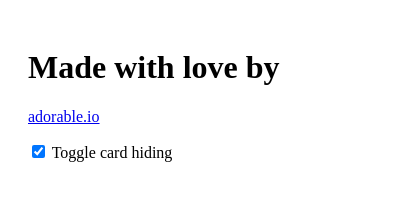
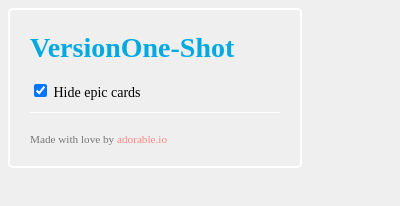
Before and after one commit to adorableio/version-one-shot, a browser extension: page app/popup.html in a window 400 px wide. Drawn offline with nearby package versions, Linux system fonts and the light colour scheme; files that its build step writes are made by us from their sources.

Commit message:
WIP bad styles. I'll make them better, don't worry

```diff
--- a/app/popup.html
+++ b/app/popup.html
@@ -11,10 +11,12 @@
     <!-- endbuild -->
   </head>
   <body>
-    <h1>Made with love by</h1>
-    <p><a href="http://adorable.io/?utm_source=chrome-extension&utm_campaign=version-one-shot" target="_blank">adorable.io</a></p>
 
-    <label><input type="checkbox" id="toggle-cards"/> Toggle card hiding</label>
+    <h1>VersionOne-Shot</h1>
+
+    <div class="options">
+      <label><input type="checkbox" id="toggle-cards"/> Hide epic cards</label>
+    </div>
 
     <!-- build:js scripts/popup-vendor.js -->
     <!-- bower:js -->
@@ -25,5 +27,10 @@
     <!-- build:js scripts/popup.js -->
     <script src="scripts/popup.js"></script>
     <!-- endbuild -->
+
+    <footer>
+      <p>Made with love by <a href="http://adorable.io/?utm_source=chrome-extension&utm_campaign=version-one-shot" target="_blank">adorable.io</a></p>
+    </footer>
+
   </body>
 </html>
--- a/app/styles/main.css
+++ b/app/styles/main.css
@@ -1,3 +1,34 @@
 body {
-  padding: 20px;
+  padding: 5px 20px 10px 20px;
+  width: 250px;
+  background: #efefef;
+  border: 2px solid white;
+  border-radius: 5px;
+  font-size: 14px;
+  font-weight: 300;
 }
+
+h1 {
+  color: #00A9E0;
+  line-height: 1em;
+}
+
+footer {
+  font-size: 0.8em;
+  color: #777;
+  margin-top: 1em;
+  border-top: 1px solid white;
+}
+
+footer p {
+  margin-top: 20px;
+}
+
+footer a, footer a:visited {
+  color: #f88;
+  text-decoration: none;
+}
+
+footer a:hover, footer a:active {
+  color: #f55;
+}
```
